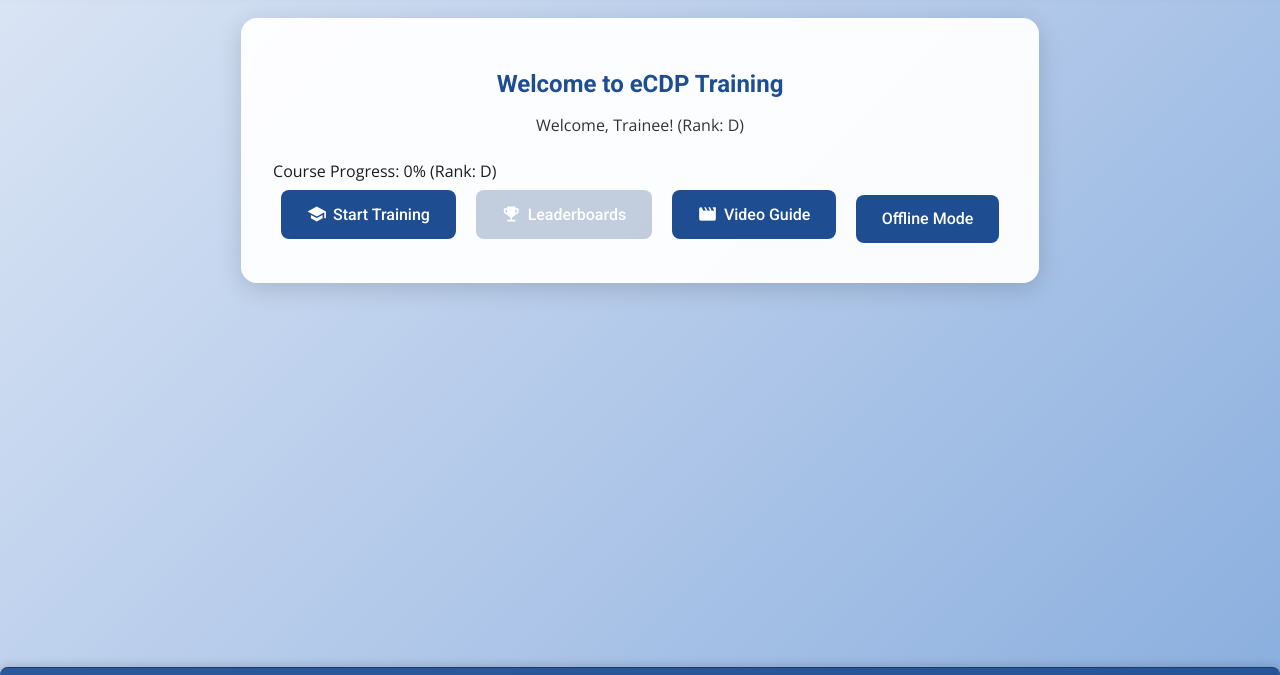
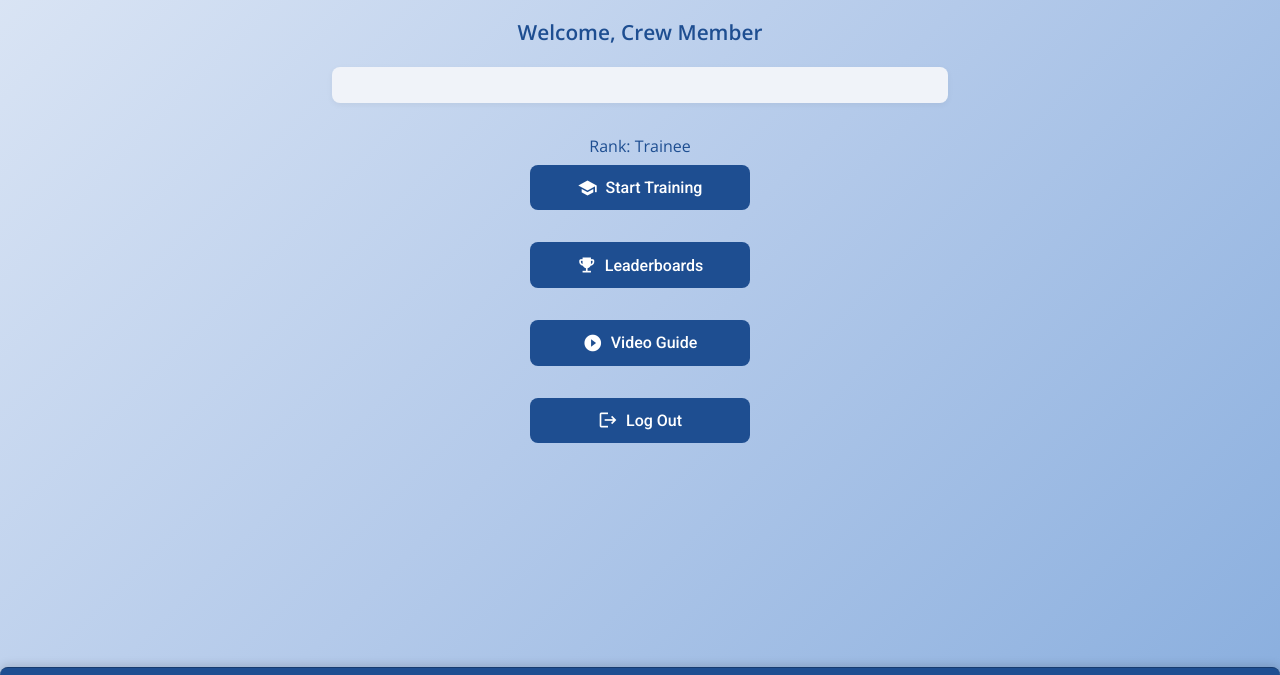
Before and after one commit to SupernalAunt/eCDP-Web, a plain HTML site: page mainMenu.html in a window 1280 px wide. Shown: the part 78-753 px from the top of the page. Drawn offline with nearby package versions, Linux system fonts and the light colour scheme.

Commit message:
Update mainMenu.html

```diff
--- a/mainMenu.html
+++ b/mainMenu.html
@@ -5,74 +5,130 @@
   <meta name="viewport" content="width=device-width, initial-scale=1.0" />
   <title>Main Menu - eCDP Web</title>
   <link rel="stylesheet" href="style.css" />
-  <link href="https://fonts.googleapis.com/icon?family=Material+Icons" rel="stylesheet">
+  <link href="https://fonts.googleapis.com/icon?family=Material+Icons" rel="stylesheet" />
   <style>
-    /* === NAVBAR === */
+    /* NAVBAR */
     .navbar {
       position: fixed;
       top: 0;
       left: 0;
       width: 100%;
-      background: rgba(255, 255, 255, 0.85);
-      backdrop-filter: blur(8px);
-      box-shadow: 0 2px 10px rgba(0, 0, 0, 0.1);
+      background: #1e4e91;
       display: flex;
       justify-content: space-between;
       align-items: center;
       padding: 0.6em 1.5em;
+      box-shadow: 0 2px 10px rgba(0, 0, 0, 0.2);
       z-index: 1000;
     }
 
-    .navbar .nav-left,
-    .navbar .nav-center,
-    .navbar .nav-right {
-      display: flex;
-      align-items: center;
+    .navbar img {
+      max-height: 40px;
+      filter: brightness(1.1);
     }
 
-    .navbar .nav-left img {
-      max-height: 40px;
-      background: rgba(255, 255, 255, 0.7);
-      border-radius: 10px;
-      padding: 6px 12px;
-    }
-
-    .navbar .nav-center h1 {
-      color: #1e4e91;
+    .navbar h1 {
+      color: #ffffff;
       font-size: 1.4em;
       font-family: 'Roboto', sans-serif;
       margin: 0;
-      text-align: center;
     }
 
-    .navbar .nav-right label {
+    .navbar label {
       display: inline-flex;
       align-items: center;
       gap: 0.3em;
-      color: #1e4e91;
+      color: #ffffff;
       font-weight: 500;
     }
 
     .navbar input[type="range"] {
       width: 140px;
-      accent-color: #1e4e91;
-      margin-left: 0.3em;
+      accent-color: #ffffff;
       cursor: pointer;
     }
 
-    /* === PAGE CONTAINER === */
-    .container {
+    /* MAIN CONTAINER */
+    .main-container {
       margin-top: 6em;
+      margin-bottom: 5em;
+      display: flex;
+      flex-direction: column;
+      align-items: center;
+      justify-content: center;
+      text-align: center;
     }
 
-    /* === FOOTER === */
+    .welcome {
+      font-size: 1.3em;
+      color: #1e4e91;
+      font-weight: bold;
+      margin-bottom: 1em;
+    }
+
+    /* PROGRESS BAR */
+    .progress-wrapper {
+      width: 80%;
+      max-width: 600px;
+      background: #f0f3f9;
+      border-radius: 8px;
+      padding: 0.5em;
+      margin-bottom: 1.5em;
+      box-shadow: 0 2px 6px rgba(0, 0, 0, 0.05);
+    }
+
+    .progress-bar {
+      width: 0%;
+      height: 20px;
+      background-color: #1e4e91;
+      border-radius: 6px;
+      transition: width 0.5s ease;
+    }
+
+    .rank {
+      font-size: 1em;
+      color: #1e4e91;
+      margin-top: 0.5em;
+      font-weight: 500;
+    }
+
+    /* MENU BUTTONS */
+    .menu-buttons {
+      display: flex;
+      flex-direction: column;
+      gap: 1em;
+      align-items: center;
+      justify-content: center;
+    }
+
+    .menu-btn {
+      background-color: #1e4e91;
+      color: white;
+      border: none;
+      padding: 0.8em 2em;
+      border-radius: 8px;
+      font-size: 1em;
+      font-weight: 500;
+      cursor: pointer;
+      display: flex;
+      align-items: center;
+      gap: 0.5em;
+      transition: background-color 0.3s ease;
+      min-width: 220px;
+      justify-content: center;
+    }
+
+    .menu-btn:hover {
+      background-color: #163b6f;
+    }
+
+    /* FOOTER */
     footer {
       position: fixed;
       bottom: 0;
       left: 0;
       width: 100%;
-      background: rgba(30, 78, 145, 0.92);
-      backdrop-filter: blur(5px);
+      background: #1e4e91;
       color: #fff;
       text-align: center;
       padding: 0.8em 0;
@@ -85,7 +141,6 @@
 
     footer img {
       max-height: 28px;
-      vertical-align: middle;
     }
 
     footer span {
@@ -95,7 +150,6 @@
   </style>
 </head>
 <body>
-  <!-- Navigation Bar -->
   <nav class="navbar">
     <div class="nav-left">
       <img src="assets/images/logo.png" alt="eCDP Logo" />
@@ -105,101 +159,81 @@
     </div>
     <div class="nav-right">
       <label for="volume"><span class="material-icons">volume_up</span> Volume:</label>
-      <input type="range" id="volume" min="0" max="1" step="0.01" value="1" onchange="adjustVolume(this.value)">
+      <input type="range" id="volume" min="0" max="1" step="0.01" value="1" onchange="adjustVolume(this.value)" />
     </div>
   </nav>
 
-  <!-- Main Menu Content -->
-  <div class="container fade-in">
-    <h2>Welcome to eCDP Training</h2>
-    <p id="userInfo">Loading user info...</p>
+  <main class="main-container">
+    <div class="welcome" id="welcomeText">Welcome, <span id="userEmail">Loading...</span></div>
 
-    <div class="progress-container">
+    <div class="progress-wrapper">
       <div class="progress-bar" id="progressBar"></div>
     </div>
-    <div class="progress-info" id="progressInfo">Course Progress: 0% (Rank: D)</div>
+    <div class="rank">Rank: <span id="rank">Trainee</span></div>
 
     <div class="menu-buttons">
-      <button onclick="goToTraining()"><span class="material-icons">school</span> Start Training</button>
-      <button id="leaderboardBtn" onclick="goToLeaderboard()"><span class="material-icons">emoji_events</span> Leaderboards</button>
-      <button onclick="goToVideoGuide()"><span class="material-icons">movie</span> Video Guide</button>
-      <button id="logoutBtn" onclick="logout()"><span class="material-icons">logout</span> Logout</button>
+      <button class="menu-btn" onclick="goToTraining()">
+        <span class="material-icons">school</span> Start Training
+      </button>
+      <button class="menu-btn" onclick="goToLeaderboards()">
+        <span class="material-icons">emoji_events</span> Leaderboards
+      </button>
+      <button class="menu-btn" onclick="goToVideos()">
+        <span class="material-icons">play_circle_filled</span> Video Guide
+      </button>
+      <button class="menu-btn" onclick="logout()">
+        <span class="material-icons">logout</span> Log Out
+      </button>
     </div>
-  </div>
+  </main>
 
-  <!-- Footer -->
   <footer>
     <img src="assets/images/mclogo.png" alt="McDonald's Logo" />
     <span>eCDP Web Training Platform</span>
   </footer>
 
-  <!-- Background Music -->
   <audio id="bgMusic" src="assets/audio/BG_03.wav" loop autoplay></audio>
 
   <script>
-    // === PROGRESS + RANK LOGIC ===
     const totalCourses = 10;
-    const courseKeys = [
-      "course_order-taking", "course_kitchen-prep", "course_customer-service", "course_cleaning",
-      "course_drive-thru", "course_safety", "course_register", "course_food-quality",
-      "course_teamwork", "course_management"
-    ];
+    const completedCourses = Object.keys(localStorage)
+      .filter(k => k.startsWith("course_") && localStorage[k] === "completed").length;
 
-    let completedCount = courseKeys.filter(k => localStorage.getItem(k) === "completed").length;
-    let progress = Math.round((completedCount / totalCourses) * 100);
+    function updateProgress() {
+      const progressPercent = (completedCourses / totalCourses) * 100;
+      document.getElementById("progressBar").style.width = progressPercent + "%";
 
-    let rank = "D";
-    if (progress >= 100) rank = "S";
-    else if (progress >= 80) rank = "A";
-    else if (progress >= 60) rank = "B";
-    else if (progress >= 30) rank = "C";
+      let rank = "Trainee";
+      if (progressPercent >= 30) rank = "Crew Member";
+      if (progressPercent >= 60) rank = "A";
+      if (progressPercent >= 80) rank = "S";
+      if (progressPercent === 100) rank = "Master";
 
-    const progressBar = document.getElementById("progressBar");
-    const progressInfo = document.getElementById("progressInfo");
-    progressBar.style.width = progress + "%";
-    progressInfo.textContent = `Course Progress: ${progress}% (Rank: ${rank})`;
-
-    // === USER INFO / OFFLINE MODE ===
-    const userInfo = document.getElementById("userInfo");
-    const leaderboardBtn = document.getElementById("leaderboardBtn");
-    const logoutBtn = document.getElementById("logoutBtn");
-
-    const userEmail = localStorage.getItem("ecdplogin_email");
-
-    if (userEmail) {
-      userInfo.textContent = `Welcome, ${userEmail} (${rank} Rank)`;
-      leaderboardBtn.disabled = false;
-      logoutBtn.textContent = "Logout";
-    } else {
-      userInfo.textContent = `Welcome, Trainee! (Rank: ${rank})`;
-      leaderboardBtn.disabled = true;
-      logoutBtn.textContent = "Offline Mode";
+      document.getElementById("rank").textContent = rank;
     }
 
-    // === NAVIGATION ===
     function goToTraining() {
       window.location.href = "modules/trainingMenu.html";
     }
 
-    function goToLeaderboard() {
-      if (!leaderboardBtn.disabled) {
-        window.location.href = "modules/leaderboard.html";
-      }
+    function goToLeaderboards() {
+      window.location.href = "modules/leaderboard.html";
     }
 
-    function goToVideoGuide() {
+    function goToVideos() {
       window.location.href = "modules/video-guides.html";
     }
 
     function logout() {
-      localStorage.removeItem("ecdplogin_email");
-      window.location.reload();
+      window.location.href = "index.html";
     }
 
-    // === VOLUME CONTROL ===
     function adjustVolume(value) {
       document.getElementById("bgMusic").volume = parseFloat(value);
     }
+
+    document.getElementById("welcomeText").innerHTML = "Welcome, <span id='userEmail'>Crew Member</span>";
+    updateProgress();
   </script>
 </body>
 </html>
```
